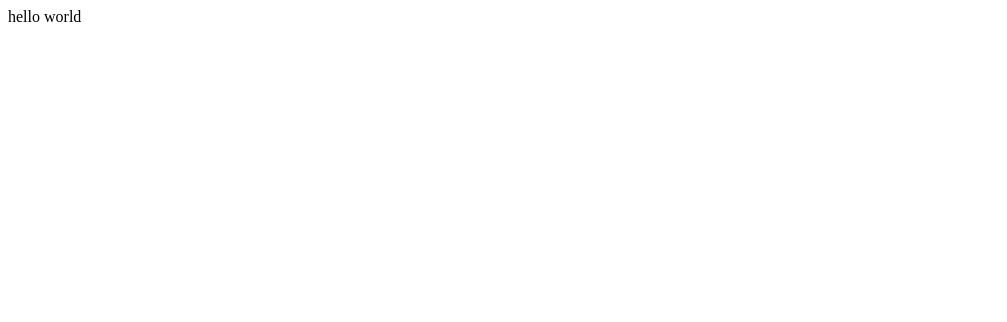
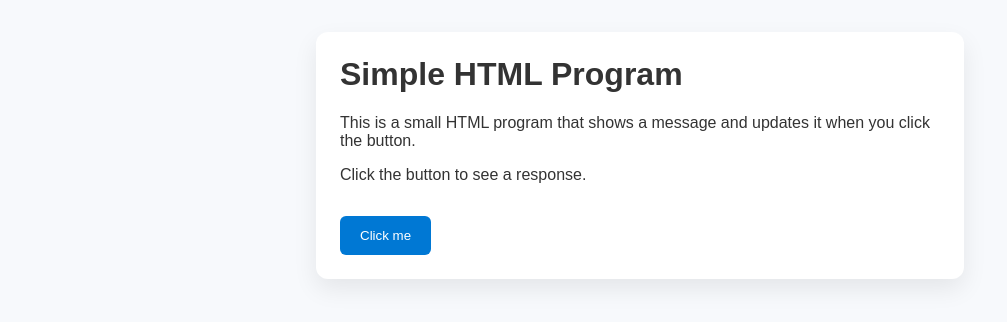
Before and after one commit to vishalmore90/apnacollege-90, a plain HTML site: page index.html in a window 1280 px wide. Shown: the whole page, without its empty margins (0-1007 px from the left). Drawn offline with Linux system fonts and the light colour scheme.

Commit message:
updated code

```diff
--- a/index.html
+++ b/index.html
@@ -1 +1,54 @@
-<p>hello world</p>
+<!DOCTYPE html>
+<html lang="en">
+  <head>
+    <meta charset="UTF-8" />
+    <meta name="viewport" content="width=device-width, initial-scale=1.0" />
+    <title>Small HTML Program</title>
+    <style>
+      body {
+        font-family: Arial, sans-serif;
+        background: #f7f9fc;
+        color: #333;
+        margin: 0;
+        padding: 2rem;
+      }
+      .card {
+        max-width: 600px;
+        margin: 0 auto;
+        padding: 1.5rem;
+        border-radius: 12px;
+        background: #fff;
+        box-shadow: 0 10px 25px rgba(0, 0, 0, 0.08);
+      }
+      h1 {
+        margin-top: 0;
+      }
+      button {
+        margin-top: 1rem;
+        padding: 0.75rem 1.25rem;
+        border: none;
+        border-radius: 6px;
+        background: #0078d4;
+        color: white;
+        cursor: pointer;
+      }
+      button:hover {
+        background: #005ea6;
+      }
+    </style>
+  </head>
+  <body>
+    <div class="card">
+      <h1>Simple HTML Program</h1>
+      <p>This is a small HTML program that shows a message and updates it when you click the button.</p>
+      <p id="message">Click the button to see a response.</p>
+      <button onclick="showMessage()">Click me</button>
+    </div>
+    <script>
+      function showMessage() {
+        const message = document.getElementById('message');
+        message.textContent = 'Hello from your small HTML program!';
+      }
+    </script>
+  </body>
+</html>
```
